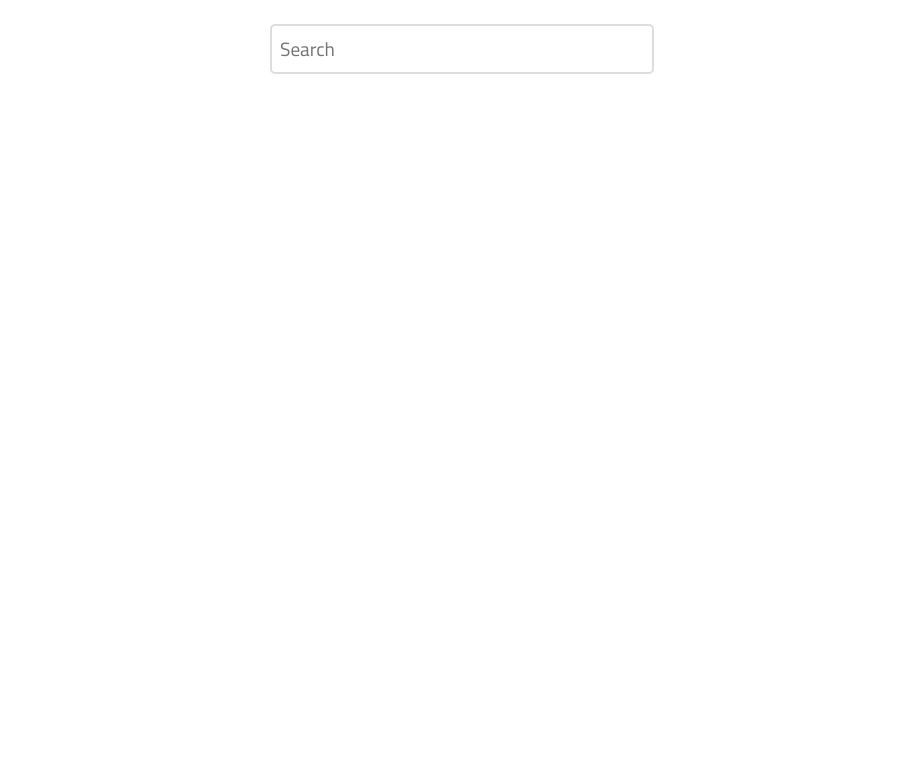
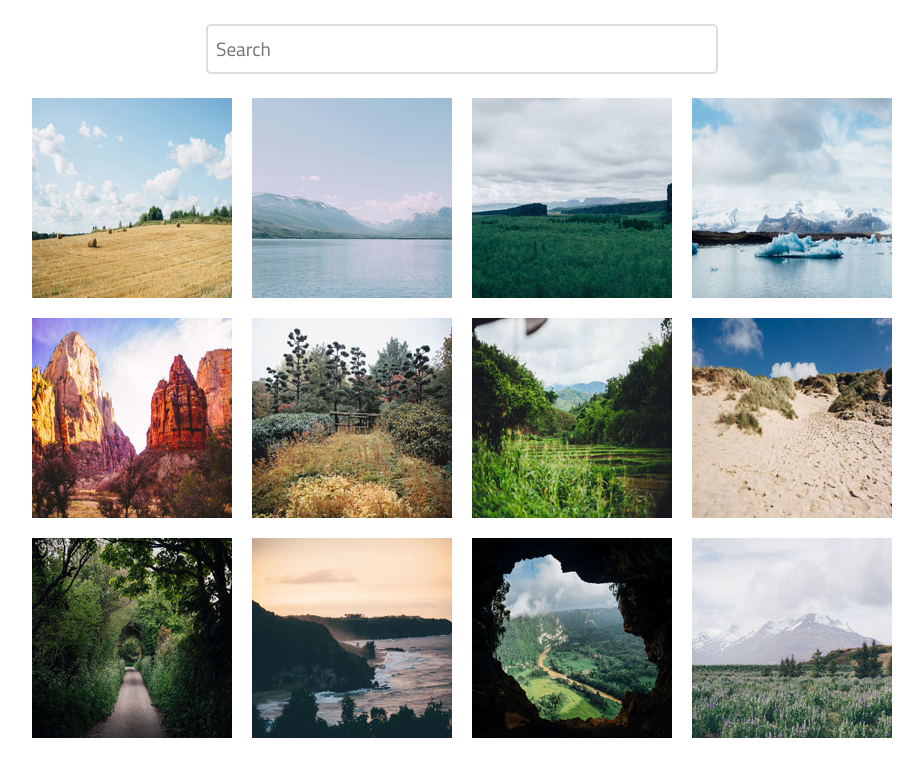
Before and after one commit to juliagonzaga/An-Interactive-Photo-Gallery, a plain HTML site: page index.html in a window 1280 px wide. Shown: the whole page, without its empty margins (178-1101 px from the left). Drawn offline with Linux system fonts and the light colour scheme.

Commit message:
added css styles

```diff
--- a/index.html
+++ b/index.html
@@ -6,11 +6,25 @@
     <title>Interactive Photo Gallery</title>
     <link rel="stylesheet" href="css/styles.css">
     <link href="https://fonts.googleapis.com/css2?family=Cairo&display=swap" rel="stylesheet">
-
 </head>
 <body>
     <div class="container">
         <input type="search" id="search" placeholder="Search">
+
+        <div class="thumbnail">
+            <img src="./photos/thumbnails/01.jpg" alt="Hay Bales">
+            <img src="./photos/thumbnails/02.jpg" alt="Hay Bales">
+            <img src="./photos/thumbnails/03.jpg" alt="Hay Bales">
+            <img src="./photos/thumbnails/04.jpg" alt="Hay Bales">
+            <img src="./photos/thumbnails/05.jpg" alt="Hay Bales">
+            <img src="./photos/thumbnails/06.jpg" alt="Hay Bales">
+            <img src="./photos/thumbnails/07.jpg" alt="Hay Bales">
+            <img src="./photos/thumbnails/08.jpg" alt="Hay Bales">
+            <img src="./photos/thumbnails/09.jpg" alt="Hay Bales">
+            <img src="./photos/thumbnails/10.jpg" alt="Hay Bales">
+            <img src="./photos/thumbnails/11.jpg" alt="Hay Bales">
+            <img src="./photos/thumbnails/12.jpg" alt="Hay Bales">
+        </div>
     </div>
 </body>
 </html>
--- a/scss/styles.scss
+++ b/scss/styles.scss
@@ -10,9 +10,11 @@ body {
 }
 
 .container {
-    width: 60%;
+    max-width: 1024px;
     margin: auto;
-    text-align: center;
+    display: flex;
+    flex-direction: column;
+    align-items: center;
 }
 
 #search {
@@ -23,3 +25,10 @@ body {
     border: 2px solid #ddd;
     border-radius: 5px;
 }
+
+.thumbnail {
+    max-width: 100%;
+    display: grid;
+    grid-template-columns: repeat(auto-fill, 200px);
+    grid-gap: 20px;
+}
```
Also changed, not shown: css/styles.css, 1 other file.
